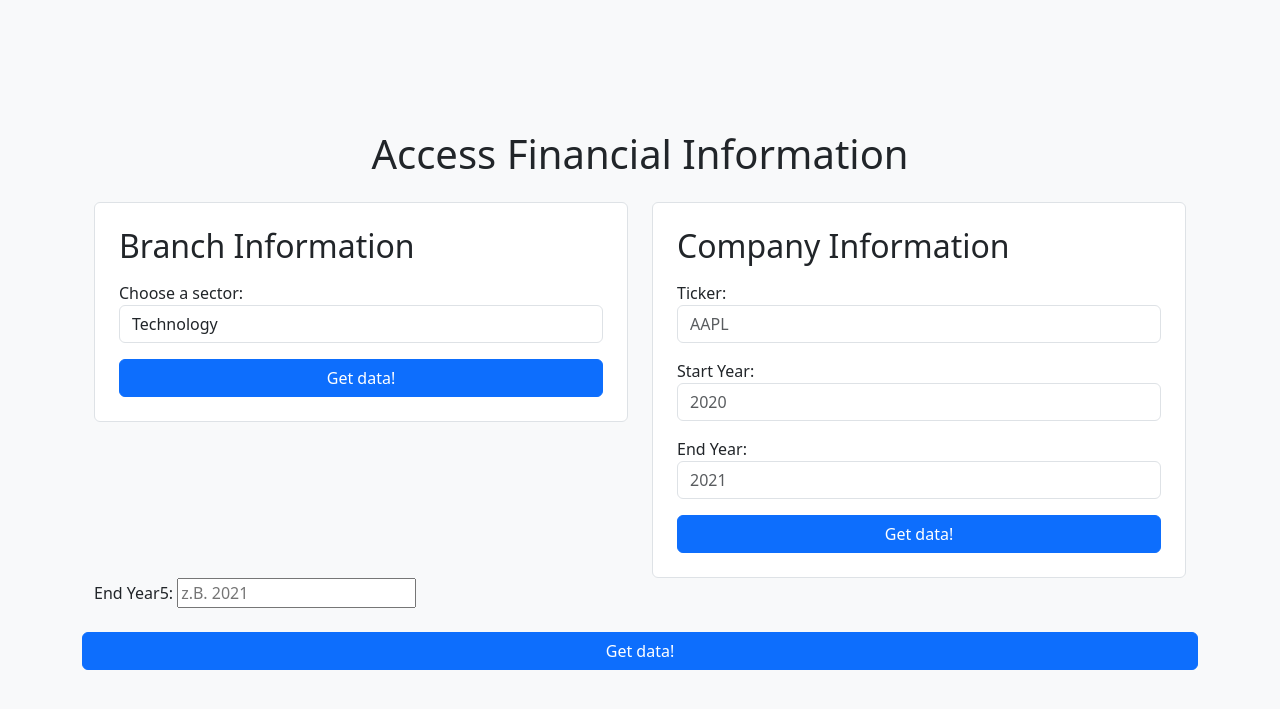
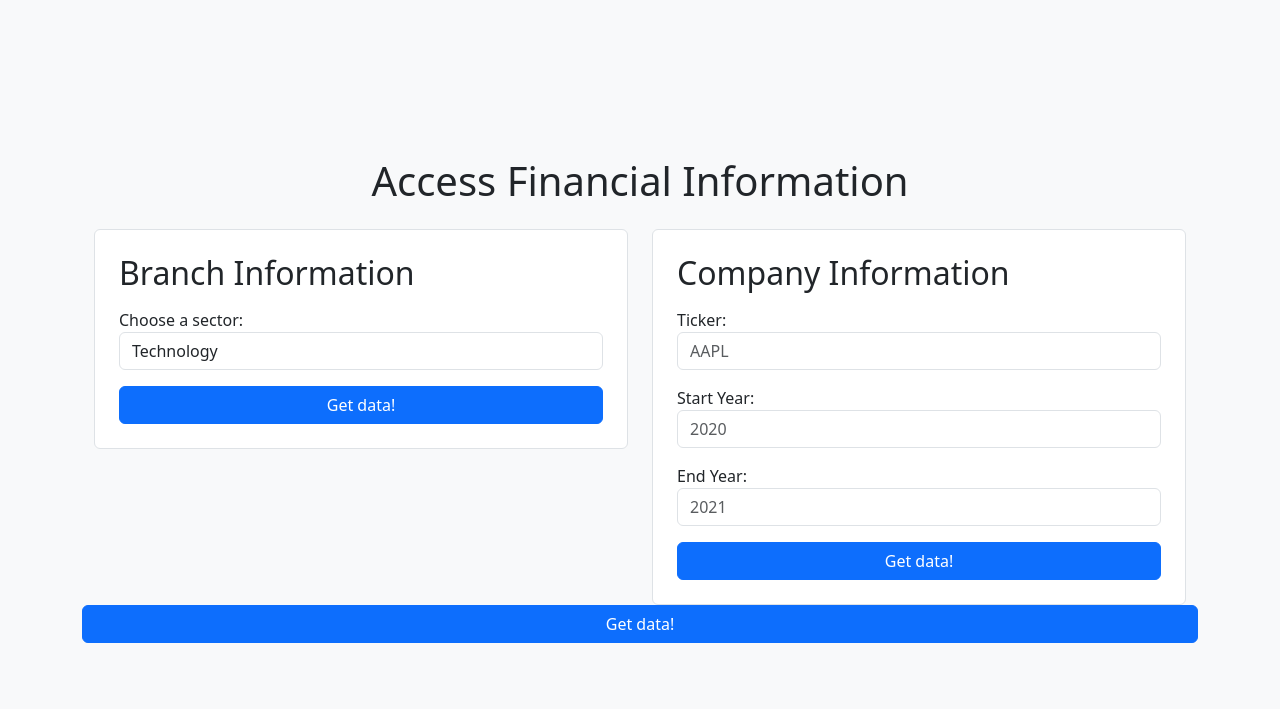
Before and after one commit to lkottman/ABPAA, a Flask app: page / in a window 1280 px wide. Shown: the top 709 px of the page. Run offline with Flask 3, Linux system fonts and the light colour scheme.

Commit message:
Deletion of wrong div/input

```diff
--- a/templates/index.html
+++ b/templates/index.html
@@ -53,10 +53,6 @@
                     <button type="submit" class="btn btn-primary w-100">Get data!</button>
                 </form>
             </div>
-            <div class="form-group">
-            <label for="end_year">End Year5:</label>
-            <input type="text" id="end_year" name="end_year" placeholder="z.B. 2021" required><br><br>
-            </div>
             <button type="submit" class="btn btn-primary">Get data!</button>
         </form>
     </div>
```
